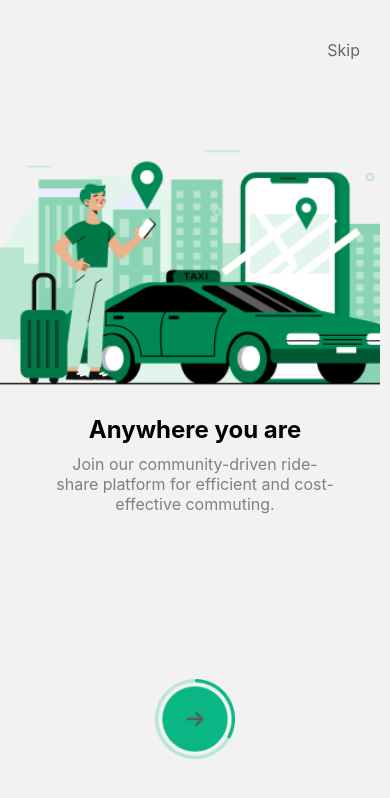
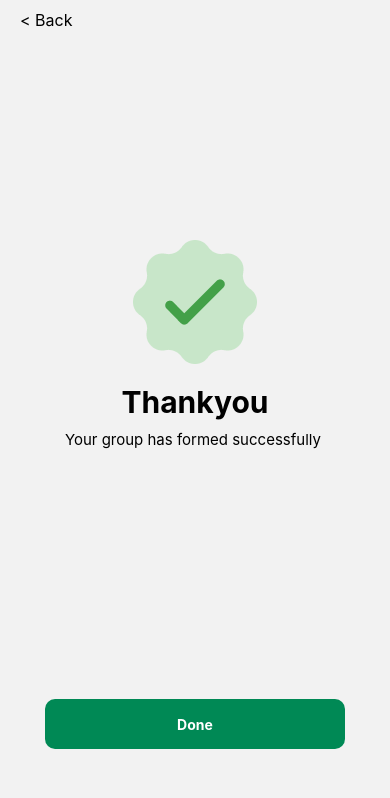
Before and after one commit to siddhishah109/Weshare-RideSharing-App, a React Native app: screen /ThankyouScreen in a window 390 px wide. Shown: the top 798 px of the page. Built offline with nearby package versions, Linux system fonts and the light colour scheme.

Commit message:
thankyou screen done

```diff
--- a/App.js
+++ b/App.js
@@ -13,6 +13,7 @@ import NotificationScreen from './screens/NotificationScreen';
 import GroupScreen from './screens/GroupFormation';
 import GroupSelectionScreen from './screens/GroupSelection';
 import TopAppBar from './components/TopAppBar';
+import ThankyouScreen from './screens/ThankyouScreen';
 const Stack = createNativeStackNavigator();
 
 
@@ -47,7 +48,7 @@ export default function App() {
         <Stack.Screen name="NotificationScreen" component={NotificationScreen} options={{ headerShown: false }}/>
         <Stack.Screen name="GroupScreen" component={GroupScreen} options={{ headerShown: false }}/>
         <Stack.Screen name="GroupSelectionScreen" component={GroupSelectionScreen} options={{ headerShown: false }}/>
-
+        <Stack.Screen name="ThankyouScreen" component={ThankyouScreen} options={{ headerShown: false }}/>
 
 
 
--- a/screens/GroupSelection.js
+++ b/screens/GroupSelection.js
@@ -14,6 +14,9 @@ const GroupSelectionScreen = ({ navigation }) => {
     { id: 3, name: 'Member 3' }
   ]);
 
+  const handelAccept = () => {
+    navigation.navigate('ThankyouScreen');
+  };
   return (
     <View style={styles.container}>
       <TouchableOpacity onPress={() => navigation.goBack()} style={styles.backButton}>
@@ -54,7 +57,7 @@ const GroupSelectionScreen = ({ navigation }) => {
         <TouchableOpacity style={[styles.button, styles.declineButton]}>
           <Text style={styles.buttonText}>Decline</Text>
         </TouchableOpacity>
-        <TouchableOpacity style={[styles.button, styles.acceptButton]}>
+        <TouchableOpacity style={[styles.button, styles.acceptButton]} onPress={handelAccept}>
           <Text style={styles.buttonText}>Accept</Text>
         </TouchableOpacity>
       </View>
--- /dev/null
+++ b/screens/ThankyouScreen.js
@@ -0,0 +1,89 @@
+import React from 'react'
+import { StyleSheet, View, Text, Image, TouchableOpacity,ScrollView, Button } from 'react-native';
+
+const ThankyouScreen = ({navigation}) => {
+    const handelDone = () => {
+        navigation.navigate('HomeTabs');
+      };
+  return (
+    <View style={styles.c}>
+      <View style={styles.head} >
+        <TouchableOpacity onPress={() => navigation.goBack()} style={styles.backButton}>
+        <Text style={styles.backButtonText}>{'< Back'}</Text>
+      </TouchableOpacity>
+      <Text style={styles.heading}></Text>
+        </View>
+        <View style={styles.container}>
+            <Image source={require('../asset/ty1.png')}  />
+        <Text style={styles.ty}>Thankyou</Text>
+        <Text style={styles.t}>Your group has formed successfully </Text>
+        <TouchableOpacity style={styles.q}>
+              <View >
+              <Text style={styles.buttonText} onPress={handelDone} >Done</Text>
+            </View>
+              </TouchableOpacity>
+        </View>
+
+    </View>
+  )
+}
+const styles = StyleSheet.create({
+    ty:{
+        fontSize: 30,
+        fontWeight: 'bold',
+        textAlign:'center',
+        marginTop: 20,
+        color:'black',
+    },
+    t:{
+        fontSize: 15,
+        textAlign:'center',
+        marginTop: 10,
+    },
+    c:{
+display:'flex',
+    },
+    container: {
+       display:'flex',
+         justifyContent:'center',
+            alignItems:'center',
+            marginTop:200,
+    },
+    backButton: {
+      margin: 10,
+      marginLeft: 20,
+    },
+    backButtonText: {
+      fontSize: 16,
+      color: 'black',
+    },
+    heading: {
+      fontSize: 20,
+      fontWeight: 'bold',
+      marginLeft: 60,
+
+    },
+    head:{
+      display:'flex',
+      flexDirection:'row',
+      alignItems:'center',
+
+    },
+    q:{
+    height: 50,
+    width: 300,
+    borderRadius: 10,
+    backgroundColor: '#008955',
+    alignItems: 'center',
+    justifyContent: 'center',
+    marginTop: 250,
+    },
+    buttonText: {
+        color: 'white',
+        fontWeight: 'bold',
+      },
+
+    });
+
+
+export default ThankyouScreen
```
Also changed, not shown: asset/ty.png (added), asset/ty1.png (added).
